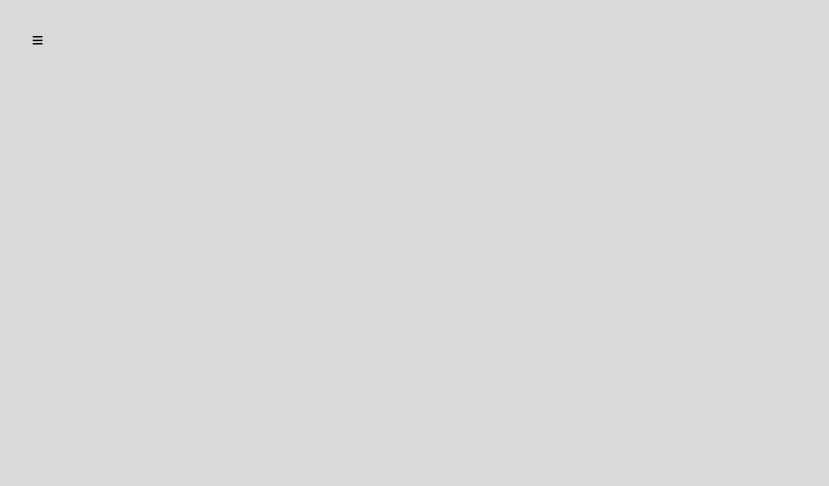
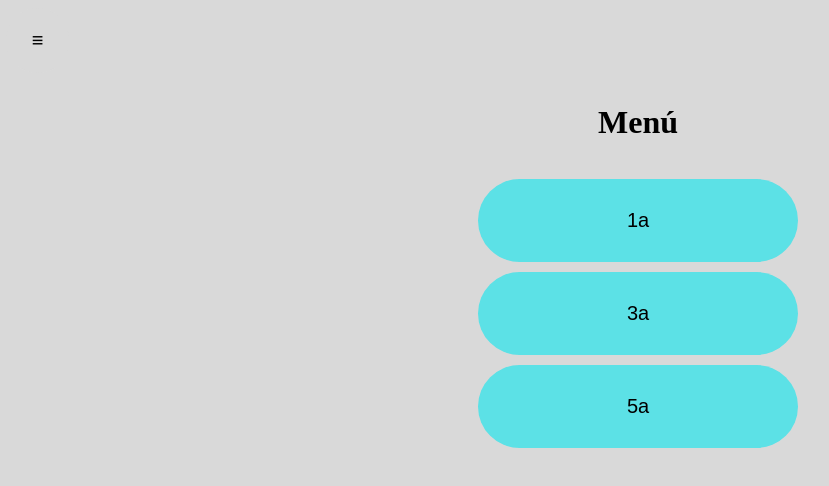
Before and after one commit to BernaRM111/testing, an Angular app: page /menu in a window 1280 px wide. Before the commit this address led to /. Shown: the top 486 px of the page, without its empty margins (2-831 px from the left). Built offline with nearby package versions, Linux system fonts and the light colour scheme.

Commit message:
new branch menu #28

```diff
--- a/src/app/app-routing.module.ts
+++ b/src/app/app-routing.module.ts
@@ -1,8 +1,10 @@
 import { NgModule } from '@angular/core';
 import { RouterModule, Routes } from '@angular/router';
 import { AppComponent } from './app.component';
+import { MenuComponent } from './menu/menu.component';
 
 const routes: Routes = [{ path: 'root', component: AppComponent},
+{ path: 'menu', component: MenuComponent },
 ];
 
 @NgModule({
--- a/src/app/app.module.ts
+++ b/src/app/app.module.ts
@@ -8,6 +8,7 @@ import { LinearRegressionComponent } from './linear-regression/linear-regression
 import { RegressionComponent } from './regression/regression.component';
 import { SimpsonComponent } from './simpson/simpson.component';
 import { FormsModule } from '@angular/forms';
+import { MenuComponent } from './menu/menu.component';
 
 @NgModule({
   declarations: [
@@ -17,6 +18,7 @@ import { FormsModule } from '@angular/forms';
     LinearRegressionComponent,
     RegressionComponent,
     SimpsonComponent,
+    MenuComponent,
   ],
   imports: [
     BrowserModule,
--- /dev/null
+++ b/src/app/menu/menu.component.css
@@ -0,0 +1,57 @@
+.col {
+    display: flex;
+    justify-content: center;
+    align-items: center;
+}
+
+.card-row{
+    width: 20rem;
+
+}
+
+.input-group {
+    margin-bottom: 10px;
+    display: flex;
+    justify-content: center;
+    align-items: center;
+}
+
+h1 {
+    text-align: center;
+    padding-top: 10px;
+}
+
+.btn {
+    display: block;
+    width: 100%;
+    height: 50%;
+    padding: 10px;
+    border: none;
+    border-radius: 50px;
+    color: #fff;
+    margin-bottom: 10px;
+    cursor: pointer;
+    font-size: 20px;
+    font-weight: 80px;
+
+}
+
+.btn-1a {
+    background-color: #5ce1e6;
+    color:black;
+}
+
+.btn-3a {
+    background-color: #5ce1e6;
+    color:black;
+}
+
+.btn-5a {
+    background-color: #5ce1e6;
+    color:black;
+}
+
+.list-group {
+    list-style-type: none;
+    padding-left: 0;
+}
--- /dev/null
+++ b/src/app/menu/menu.component.html
@@ -0,0 +1,26 @@
+<div class="titulo">
+    <h1>Menú</h1>
+</div>
+<div class="col">
+    <div class="card-row">
+        <div class="card-body">
+            <ul class="list-group list-group-flush">
+                <li>
+                    <button type="button" class="btn btn-1a 1a-button" routerLink="/uno-a">
+                        <p>1a</p>
+                    </button>
+                </li>
+                <li>
+                    <button type="button" class="btn btn-3a 3a-button" routerLink="/tres-a">
+                        <p>3a</p>
+                    </button>
+                </li>
+                <li>
+                    <button type="button" class="btn btn-5a 5a-button" routerLink="/cinco-a">
+                        <p>5a</p>
+                    </button>
+                </li>
+            </ul>
+        </div>
+    </div>
+</div>
```
Also changed, not shown: src/app/menu/menu.component.ts (added, +10 -0 lines), 1 other file (tests, documents, lock files or other folders).
